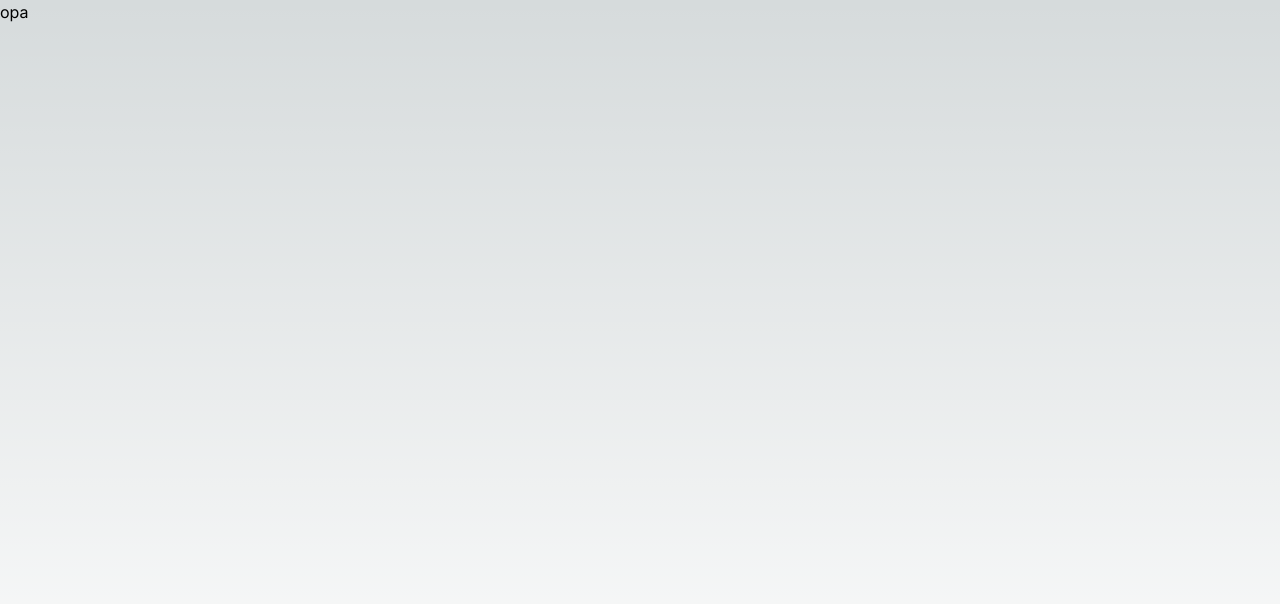
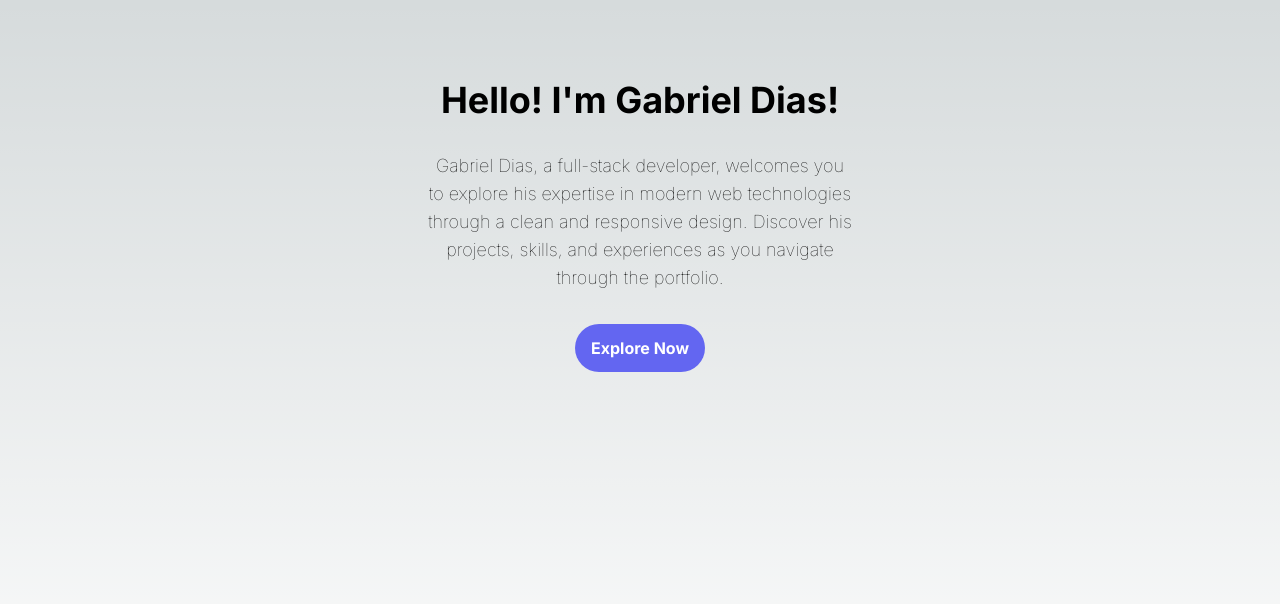
Before and after one commit to gabrieldias102/gdias.tech, a Next.js app: page /home in a window 1280 px wide. Shown: the top 604 px of the page. Built offline with nearby package versions, Linux system fonts and the light colour scheme.

Commit message:
creating first section of website

```diff
--- /dev/null
+++ b/src/app/components/Button/index.tsx
@@ -0,0 +1,27 @@
+import { MouseEvent } from "react";
+
+interface ButtonProps {
+  btnText: string;
+  reference: string;
+}
+
+export default function Button({ btnText, reference }: ButtonProps) {
+  const handleScroll = (event: MouseEvent<HTMLButtonElement>) => {
+    event.preventDefault();
+    const targetElement = document.getElementById(reference);
+    if (targetElement) {
+      targetElement.scrollIntoView({ behavior: "smooth" });
+    }
+  };
+
+  return (
+    <div>
+      <button
+        onClick={handleScroll}
+        className="bg-accent hover:bg-accent-hover text-white font-bold py-3 p-4 rounded-3xl"
+      >
+        {btnText}
+      </button>
+    </div>
+  );
+}
--- a/src/app/components/HomePage/index.tsx
+++ /dev/null
@@ -1,3 +0,0 @@
-export default function Page() {
-  return <div>opa</div>;
-}
--- /dev/null
+++ b/src/app/components/HomeSection/index.tsx
@@ -0,0 +1,16 @@
+import Button from "../Button";
+
+export default function Page() {
+  return (
+    <div className="flex flex-col sm:w-2/3 lg:w-1/3 mx-auto text-center gap-8 pt-20">
+      <h1 className="text-4xl font-bold"> Hello! I'm Gabriel Dias!</h1>
+      <p className="text-lg font-thin">
+        Gabriel Dias, a full-stack developer, welcomes you to explore his
+        expertise in modern web technologies through a clean and responsive
+        design. Discover his projects, skills, and experiences as you navigate
+        through the portfolio.
+      </p>
+      <Button btnText="Explore Now" reference="/" />
+    </div>
+  );
+}
--- a/src/app/home/page.tsx
+++ b/src/app/home/page.tsx
@@ -1,9 +1,11 @@
-import Page from "../components/HomePage";
+"use client";
+
+import HomeSection from "../components/HomeSection";
 
 export default function Home() {
   return (
     <div>
-      <Page />
+      <HomeSection />
     </div>
   );
 }
```
